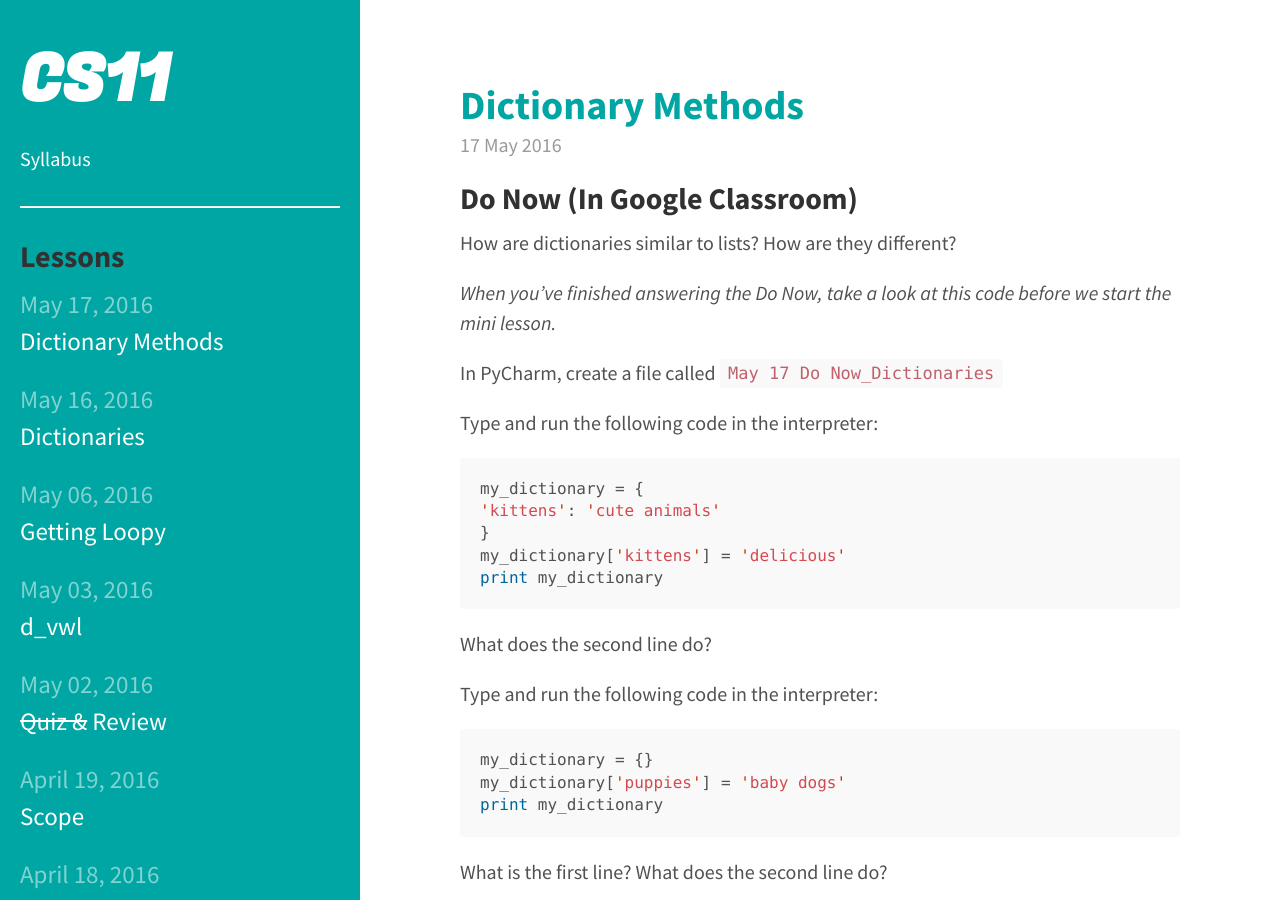
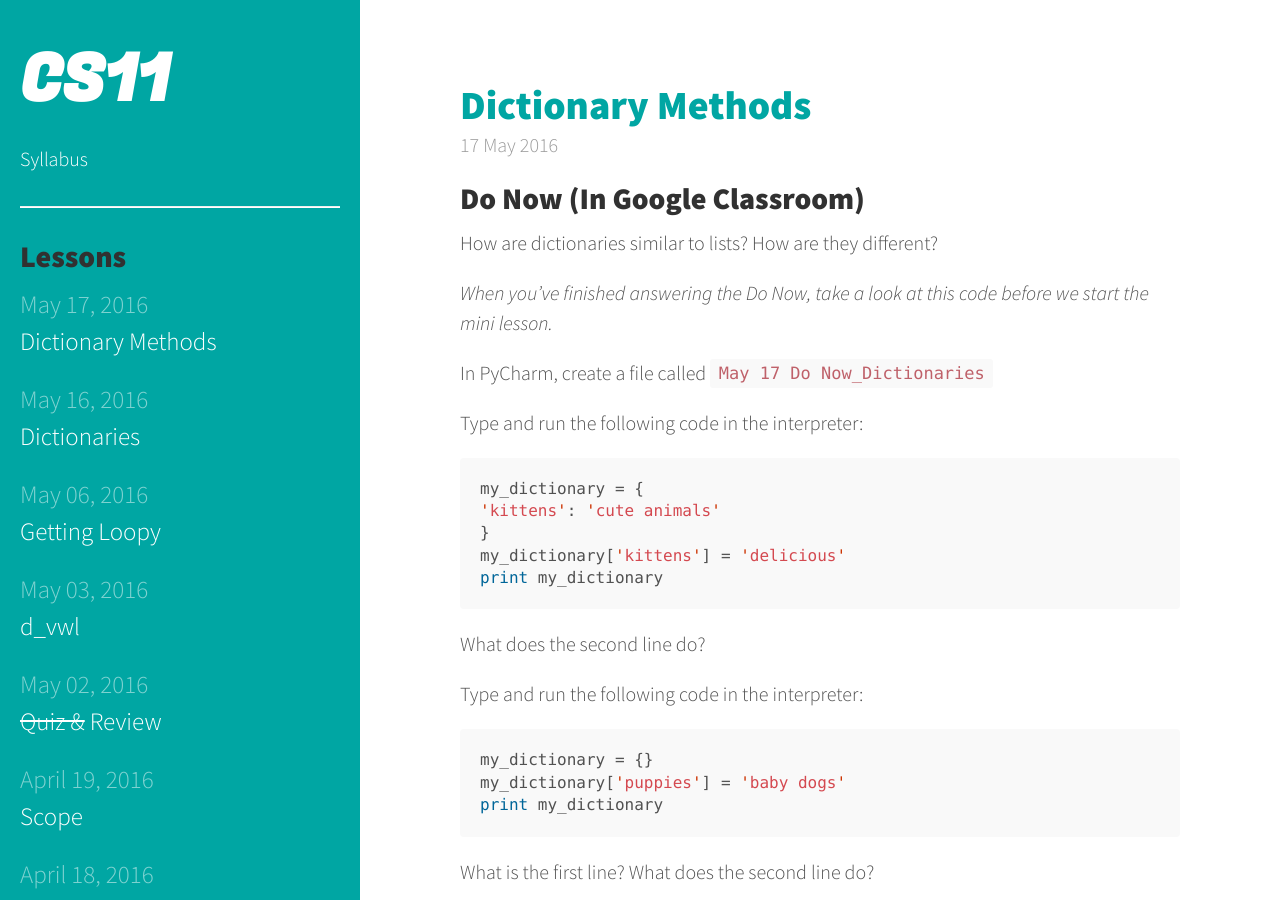
Before and after one commit to bensk/cs11, a Jekyll site: the page built from index.html, in a window 1280 px wide and 900 px high. Built offline with Jekyll 4.4.1, drawn with Linux system fonts in a browser that asks for light colours; the list of posts is cut into pages by our own code; a style sheet for code colours, icons or effects is not loaded.

Commit message:
changed font weights

```diff
--- a/_includes/head.html
+++ b/_includes/head.html
@@ -17,7 +17,8 @@
     <link rel="stylesheet" href="{{ site.baseurl }}/public/css/syntax.css">
     <link rel="stylesheet" href="{{ site.baseurl }}/public/css/hyde.css">
     <link rel="stylesheet" href="http://fonts.googleapis.com/css?family=PT+Sans:400,400italic,700|Abril+Fatface">
-    <link href='https://fonts.googleapis.com/css?family=Fugaz+One|Source+Sans+Pro:400,700,400italic,700italic' rel='stylesheet' type='text/css'>
+
+    <link href='https://fonts.googleapis.com/css?family=Fugaz+One|Lato:300,300italic,900italic,900|Source+Sans+Pro:300,300italic,900,900italic' rel='stylesheet' type='text/css'>
 
     <!-- Icons -->
     <link rel="apple-touch-icon-precomposed" sizes="144x144" href="{{ site.baseurl }}public/apple-touch-icon-144-precomposed.png">
```
